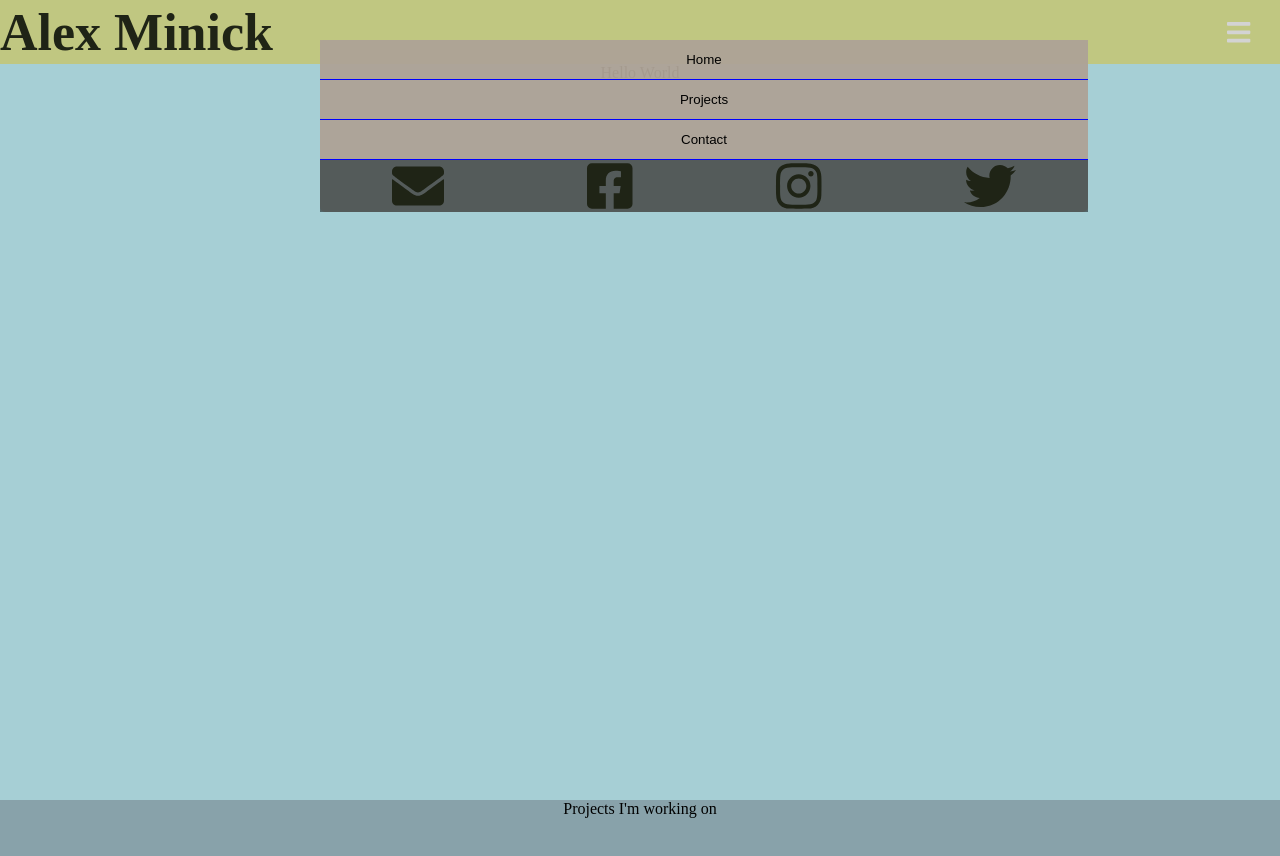
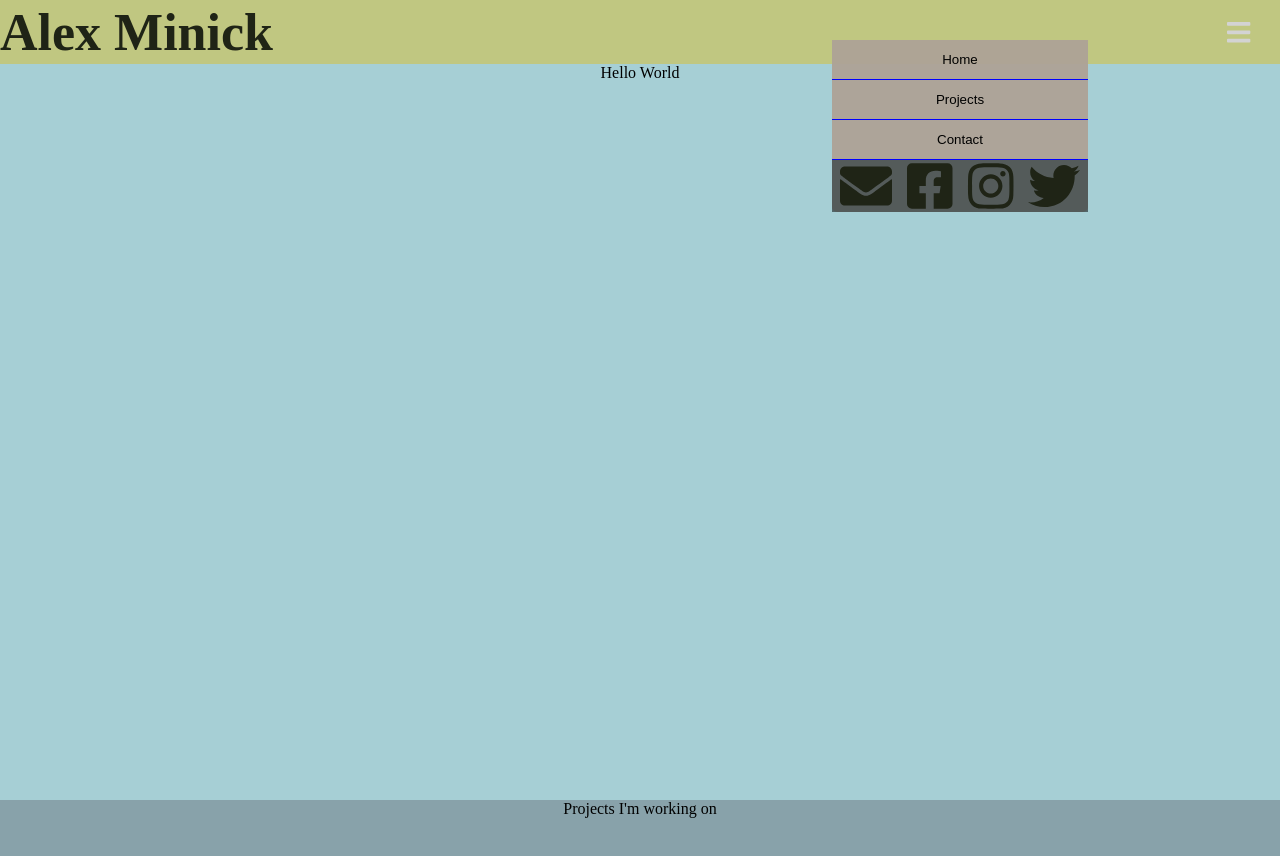
Before and after one commit to afminick/portfolio-website, a React (Create React App) app: page / in a window 1280 px wide. Shown: the top 856 px of the page. Built offline with nearby package versions, Linux system fonts and the light colour scheme.

Commit message:
Started media query for navmenu

```diff
--- a/src/NavMenu.css
+++ b/src/NavMenu.css
@@ -29,3 +29,9 @@
     width: 100%;
     background-color: rgba(0,0,0,0.5);
 }
+
+@media only screen and (min-width: 650px) {
+    #navMenu {
+        width: 20vw;
+    }
+}
```
